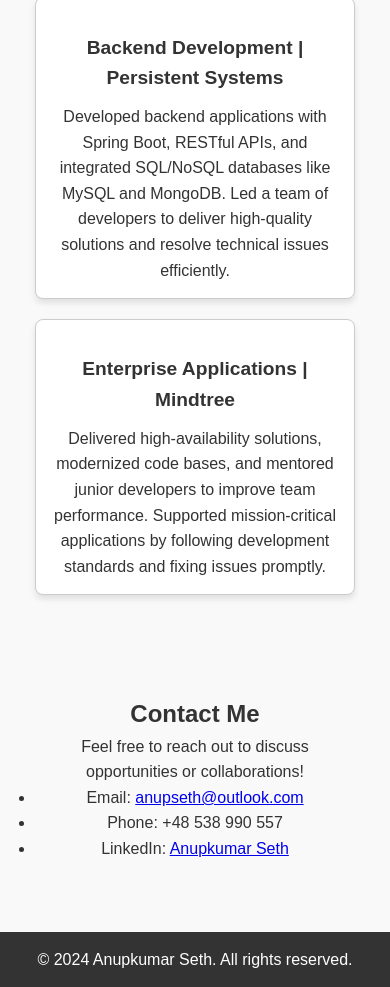
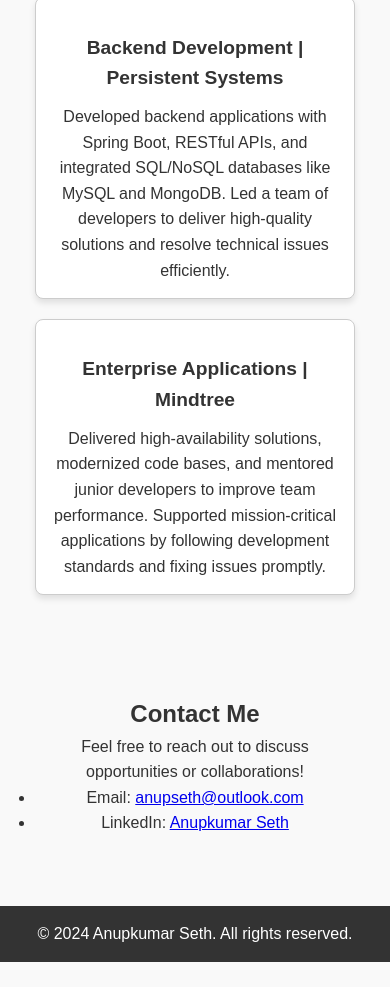
Before and after one commit to anupseth/my-portfolio, a plain HTML site: page index.html in a window 390 px wide. Shown: the part 1134-2121 px from the top of the page. After the commit the page ends 2096 px from the top, so only its background shows below. Drawn offline with Linux system fonts and the light colour scheme.

Commit message:
removing phone number

```diff
--- a/index.html
+++ b/index.html
@@ -98,7 +98,7 @@
             <p>Feel free to reach out to discuss opportunities or collaborations!</p>
             <ul>
                 <li>Email: <a href="mailto:anupseth@outlook.com">anupseth@outlook.com</a></li>
-                <li>Phone: +48 538 990 557</li>
+                <!-- li>Phone: +48 538 990 557</li -->
                 <li>LinkedIn: <a href="https://www.linkedin.com/in/anup-kumar-seth" target="_blank">Anupkumar Seth</a>
                 </li>
             </ul>
```
